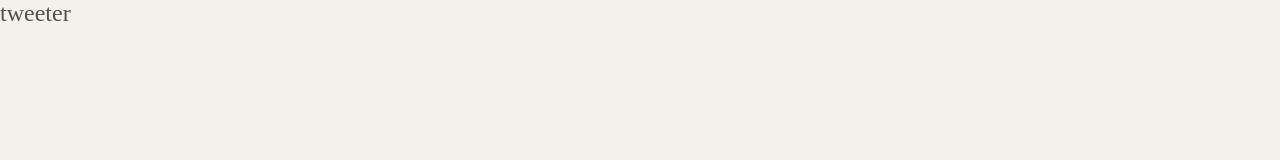
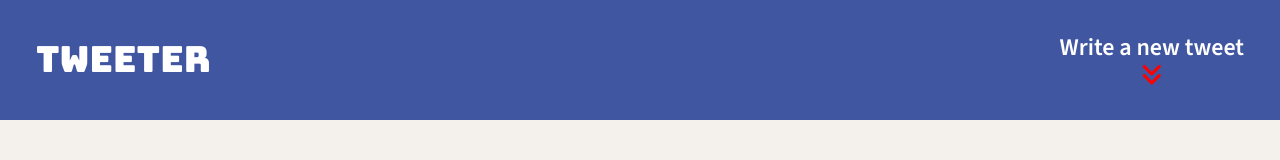
Before and after one commit to alicelinx/tweeter, a website: page public/index.html in a window 1280 px wide. Drawn offline with nearby package versions, Linux system fonts and the light colour scheme.

Commit message:
implement nav layout

```diff
--- a/public/index.html
+++ b/public/index.html
@@ -7,20 +7,39 @@
     <!-- External CSS -->
     <link rel="stylesheet" href="https://cdnjs.cloudflare.com/ajax/libs/normalize/8.0.1/normalize.min.css" type="text/css" />
 
+    <!-- Bungee 400 -->
+    <link rel="preconnect" href="https://fonts.googleapis.com">
+    <link rel="preconnect" href="https://fonts.gstatic.com" crossorigin>
+    <link href="https://fonts.googleapis.com/css2?family=Bungee&display=swap" rel="stylesheet">
+
+    <!-- Source Sans 3 weights 600 and 300 and also italic versions -->
+    <link rel="preconnect" href="https://fonts.googleapis.com">
+    <link rel="preconnect" href="https://fonts.gstatic.com" crossorigin>
+    <link href="https://fonts.googleapis.com/css2?family=Bungee&family=Source+Sans+3:ital,wght@0,300;0,600;1,300;1,600&display=swap" rel="stylesheet">
+
     <!-- App CSS -->
     <link rel="stylesheet" href="/styles/layout.css" type="text/css" />
+    <!-- nav CSS -->
+    <link rel="stylesheet" href="/styles/nav.css" type="text/css" />
 
     <!-- External JS -->
     <script src="https://ajax.googleapis.com/ajax/libs/jquery/3.4.1/jquery.min.js"></script>
 
     <!-- App JS -->
     <script type="text/javascript" src="/scripts/client.js"></script>
+
+    <!-- angle double down (font awesome) -->
+    <link rel="stylesheet" href="https://cdnjs.cloudflare.com/ajax/libs/font-awesome/6.4.0/css/all.min.css" integrity="sha512-iecdLmaskl7CVkqkXNQ/ZH/XLlvWZOJyj7Yy7tcenmpD1ypASozpmT/E0iPtmFIB46ZmdtAc9eNBvH0H/ZpiBw==" crossorigin="anonymous" referrerpolicy="no-referrer" />
   </head>
 
   <body>
     <!-- Top nav bar (fixed) -->
     <nav>
       <span>tweeter</span>
+      <div id="write-new-tweet">
+        <a><b>Write</b> a new tweet</a>
+        <i class="fa-solid fa-angles-down" style="color: #ff0000;"></i>
+      </div>
     </nav>
 
     <!-- Page-specific (main) content here -->
--- a/public/styles/layout.css
+++ b/public/styles/layout.css
@@ -18,6 +18,7 @@
   color: #545149;
   background-color: #f4f1ec;
   font-size: 24px;
+  font-family: 'Source Sans 3', sans-serif;
 }
 
 /*
--- /dev/null
+++ b/public/styles/nav.css
@@ -0,0 +1,25 @@
+nav {
+  height: 120px;
+  width: auto;
+  background-color: #4056A1;
+  color:#FFFFFF;
+  padding: 0em 1.5em;
+  display: flex;
+  justify-content: space-between;
+  font-family: 'Source Sans 3', sans-serif;
+  align-items: center;
+}
+
+span {
+  font-family: 'Bungee', cursive;
+  font-size: 36px;
+}
+
+#write-new-tweet {
+  display: flex;
+  flex-direction: column;
+}
+
+.fa-solid {
+  align-self: center;
+}
```
